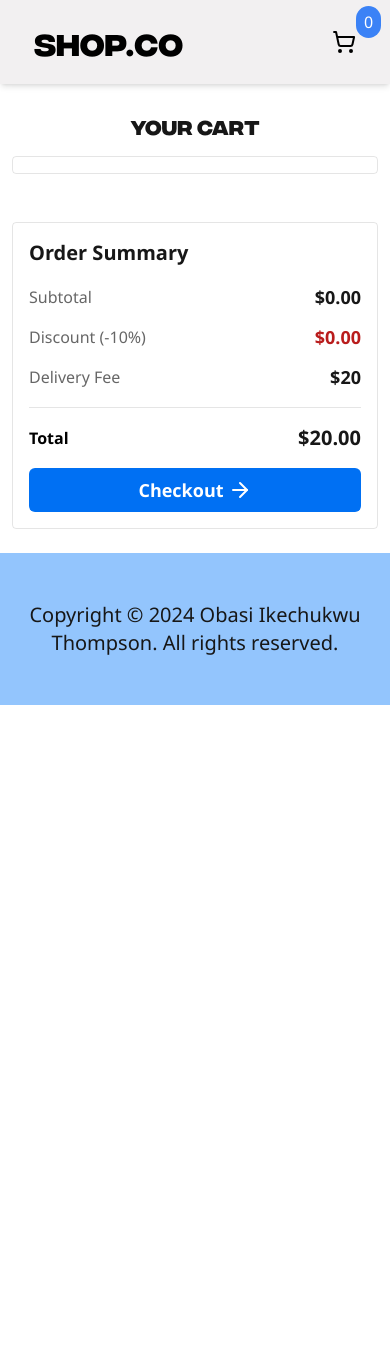
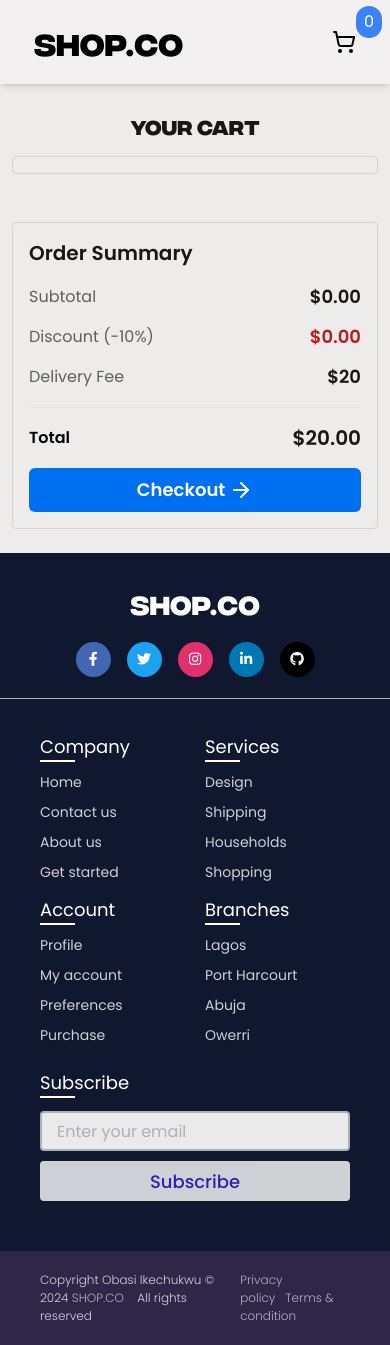
Before and after one commit to Dev-Iyke/E-commerce-Web-App, a React (Create React App) app: page /checkout in a window 390 px wide. Before the commit the page ends 844 px from the top, so only its background shows below. Built offline with nearby package versions, Linux system fonts and the light colour scheme.

Commit message:
Built the footer component with responsive styles

```diff
--- a/public/index.html
+++ b/public/index.html
@@ -24,6 +24,8 @@
       work correctly both with client-side routing and a non-root public URL.
       Learn how to configure a non-root public URL by running `npm run build`.
     -->
+  <link rel='stylesheet' href='https://cdnjs.cloudflare.com/ajax/libs/font-awesome/6.4.2/css/all.min.css'><link rel="stylesheet">
+
     <title>React App</title>
   </head>
   <body>
--- a/src/components/AppLayout.jsx
+++ b/src/components/AppLayout.jsx
@@ -4,9 +4,9 @@ import Footer from './Footer'
 // import '../index.css'
 const AppLayout = ({children}) => {
   return (
-    <div>
+    <div className=''>
       <NavBar />
-      <main className=''>
+      <main className='max-w-[1440px] mx-auto'>
         {children}
       </main>
       <Footer />
--- a/src/components/Footer.jsx
+++ b/src/components/Footer.jsx
@@ -1,10 +1,68 @@
 import React from 'react'
-
+import '../footer.css'
 const Footer = () => {
   return (
-    <footer className='bg-blue-300 py-12 px-6 text-center text-xl dark:text-[#333]'>
-      <p>Copyright © 2024 Obasi Ikechukwu Thompson. All rights reserved.</p>
-    </footer>
+    <footer>
+  <div class="content">
+    <div class="top">
+      <div class="logo-details">
+
+        <span class="logo_name" className='font-integral_bold'>SHOP.CO</span>
+      </div>
+      <div class="media-icons">
+        <a href="https://www.facebook.com/ikechukwu.thompson.7"><i class="fab fa-facebook-f"></i></a>
+        <a href="https://x.com/Thommy_Pro?t=DMdG8UD2TA3pcapvYtUb6Q&s=09"><i class="fab fa-twitter"></i></a>
+        <a href="https://www.instagram.com/thommy01"><i class="fab fa-instagram"></i></a>
+        <a href="https://www.linkedin.com/in/obasi-ikechukwu"><i class="fab fa-linkedin-in"></i></a>
+        <a href="https://github.com/dev-iyke"><i class="fab fa-github"></i></a>
+      </div>
+    </div>
+    <div class="link-boxes">
+      <ul class="box">
+        <li class="link_name">Company</li>
+        <li><a href="#">Home</a></li>
+        <li><a href="#">Contact us</a></li>
+        <li><a href="#">About us</a></li>
+        <li><a href="#">Get started</a></li>
+      </ul>
+      <ul class="box">
+        <li class="link_name">Services</li>
+        <li><a href="#">Design</a></li>
+        <li><a href="#">Shipping</a></li>
+        <li><a href="#">Households</a></li>
+        <li><a href="#">Shopping</a></li>
+      </ul>
+      <ul class="box">
+        <li class="link_name">Account</li>
+        <li><a href="#">Profile</a></li>
+        <li><a href="#">My account</a></li>
+        <li><a href="#">Preferences</a></li>
+        <li><a href="#">Purchase</a></li>
+      </ul>
+      <ul class="box">
+        <li class="link_name">Branches</li>
+        <li><a href="#">Lagos</a></li>
+        <li><a href="#">Port Harcourt</a></li>
+        <li><a href="#">Abuja</a></li>
+        <li><a href="#">Owerri</a></li>
+      </ul>
+      <ul class="box input-box">
+        <li class="link_name">Subscribe</li>
+        <li><input type="text" placeholder="Enter your email"/></li>
+        <li><input type="button" value="Subscribe"/></li>
+      </ul>
+    </div>
+  </div>
+  <div class="bottom-details">
+    <div class="bottom_text">
+      <span class="copyright_text">Copyright Obasi Ikechukwu © 2024 <a href="#">SHOP.CO </a>All rights reserved</span>
+      <span class="policy_terms">
+        <a href="#">Privacy policy</a>
+        <a href="#">Terms & condition</a>
+      </span>
+    </div>
+  </div>
+</footer>
   )
 }
 
--- a/src/components/NavBar.jsx
+++ b/src/components/NavBar.jsx
@@ -9,7 +9,7 @@ const NavBar = () => {
   const [productsSectionClicked, setProductsSectionClicked] = useState(false);
   return (
     <header className="shadow-md px-4 py-6 fixed w-full scroll-mb-24 z-10 bg-[#F2F0F1] text-black">
-      <div className="flex items-center justify-between w-[90%] md:w-[90%] lg:w-[85] mx-auto">
+      <div className="flex items-center justify-between w-[90%] md:w-[90%] lg:w-[85%] mx-auto">
         <a href="/" className="font-integral_bold text-3xl">
           SHOP.CO
         </a>
--- /dev/null
+++ b/src/footer.css
@@ -0,0 +1,240 @@
+@import url("https://fonts.googleapis.com/css2?family=Poppins:wght@200;300;400;500;600;700&display=swap");
+* {
+  margin: 0;
+  padding: 0;
+  box-sizing: border-box;
+  font-family: "Poppins", sans-serif;
+}
+body {
+  min-height: 100vh;
+  width: 100%;
+  background: #eeeceb;
+}
+footer {
+  position: relative;
+  background: #10182f;
+  width: 100%;
+}
+footer::before {
+  content: "";
+  position: absolute;
+  left: 0;
+  top: 100px;
+  height: 1px;
+  width: 100%;
+  background: #afafb6;
+}
+footer .content {
+  max-width: 1440px;
+  margin: auto;
+  padding: 30px 40px 40px 40px;
+}
+footer .content .top {
+  display: flex;
+  align-items: center;
+  justify-content: space-between;
+  margin-bottom: 50px;
+}
+.content .top .logo-details {
+  color: #fff;
+  font-size: 30px;
+}
+.content .top .media-icons {
+  display: flex;
+}
+.content .top .media-icons a {
+  height: 40px;
+  width: 40px;
+  margin: 0 8px;
+  border-radius: 50%;
+  text-align: center;
+  line-height: 40px;
+  color: #fff;
+  font-size: 17px;
+  text-decoration: none;
+  transition: all 0.4s ease;
+}
+.top .media-icons a:nth-child(1) {
+  background: #4267b2;
+}
+.top .media-icons a:nth-child(1):hover {
+  color: #4267b2;
+  background: #fff;
+}
+.top .media-icons a:nth-child(2) {
+  background: #1da1f2;
+}
+.top .media-icons a:nth-child(2):hover {
+  color: #1da1f2;
+  background: #fff;
+}
+.top .media-icons a:nth-child(3) {
+  background: #e1306c;
+}
+.top .media-icons a:nth-child(3):hover {
+  color: #e1306c;
+  background: #fff;
+}
+.top .media-icons a:nth-child(4) {
+  background: #0077b5;
+}
+.top .media-icons a:nth-child(4):hover {
+  color: #0077b5;
+  background: #fff;
+}
+.top .media-icons a:nth-child(5) {
+  background: #000000;
+}
+.top .media-icons a:nth-child(5):hover {
+  color: #000000;
+  background: #fff;
+}
+footer .content .link-boxes {
+  width: 100%;
+  display: flex;
+  justify-content: space-between;
+}
+footer .content .link-boxes .box {
+  width: calc(100% / 5 - 10px);
+}
+.content .link-boxes .box .link_name {
+  color: #fff;
+  font-size: 18px;
+  font-weight: 400;
+  margin-bottom: 10px;
+  position: relative;
+}
+.link-boxes .box .link_name::before {
+  content: "";
+  position: absolute;
+  left: 0;
+  bottom: -2px;
+  height: 2px;
+  width: 35px;
+  background: #fff;
+}
+.content .link-boxes .box li {
+  margin: 6px 0;
+  list-style: none;
+}
+.content .link-boxes .box li a {
+  color: #fff;
+  font-size: 14px;
+  font-weight: 400;
+  text-decoration: none;
+  opacity: 0.8;
+  transition: all 0.4s ease;
+}
+.content .link-boxes .box li a:hover {
+  opacity: 1;
+  text-decoration: underline;
+}
+.content .link-boxes .input-box {
+  margin-right: 55px;
+}
+.link-boxes .input-box input {
+  height: 40px;
+  width: calc(100% + 55px);
+  outline: none;
+  border: 2px solid #afafb6;
+  background: #eaeaea;
+  border-radius: 4px;
+  padding: 0 15px;
+  font-size: 15px;
+  color: #000000;
+  margin-top: 5px;
+}
+.link-boxes .input-box input::placeholder {
+  color: #afafb6;
+  font-size: 16px;
+}
+.link-boxes .input-box input[type="button"] {
+  background: #fff;
+  color: #3824d2;
+  border: none;
+  font-size: 18px;
+  font-weight: 500;
+  margin: 4px 0;
+  opacity: 0.8;
+  cursor: pointer;
+  transition: all 0.4s ease;
+}
+.input-box input[type="button"]:hover {
+  opacity: 1;
+}
+footer .bottom-details {
+  width: 100%;
+  background: #2e2748;
+}
+footer .bottom-details .bottom_text {
+  max-width: 1250px;
+  margin: auto;
+  padding: 20px 40px;
+  display: flex;
+  justify-content: space-between;
+}
+.bottom-details .bottom_text span,
+.bottom-details .bottom_text a {
+  font-size: 14px;
+  font-weight: 300;
+  color: #fff;
+  opacity: 0.8;
+  text-decoration: none;
+}
+.bottom-details .bottom_text a:hover {
+  opacity: 1;
+  text-decoration: underline;
+}
+.bottom-details .bottom_text a {
+  margin-right: 10px;
+}
+@media (max-width: 900px) {
+  footer .content .link-boxes {
+    flex-wrap: wrap;
+  }
+  footer .content .link-boxes .input-box {
+    width: 40%;
+    margin-top: 10px;
+  }
+}
+@media (max-width: 700px) {
+  footer {
+    position: relative;
+  }
+  .content .top .logo-details {
+    font-size: 26px;
+  }
+  .content .top .media-icons a {
+    height: 35px;
+    width: 35px;
+    font-size: 14px;
+    line-height: 35px;
+  }
+  footer .content .link-boxes .box {
+    width: calc(100% / 3 - 10px);
+  }
+  footer .content .link-boxes .input-box {
+    width: 60%;
+  }
+  .bottom-details .bottom_text span,
+  .bottom-details .bottom_text a {
+    font-size: 12px;
+  }
+}
+@media (max-width: 520px) {
+  footer::before {
+    top: 145px;
+  }
+  footer .content .top {
+    flex-direction: column;
+  }
+  .content .top .media-icons {
+    margin-top: 16px;
+  }
+  footer .content .link-boxes .box {
+    width: calc(100% / 2 - 10px);
+  }
+  footer .content .link-boxes .input-box {
+    width: 100%;
+  }
+}
```
